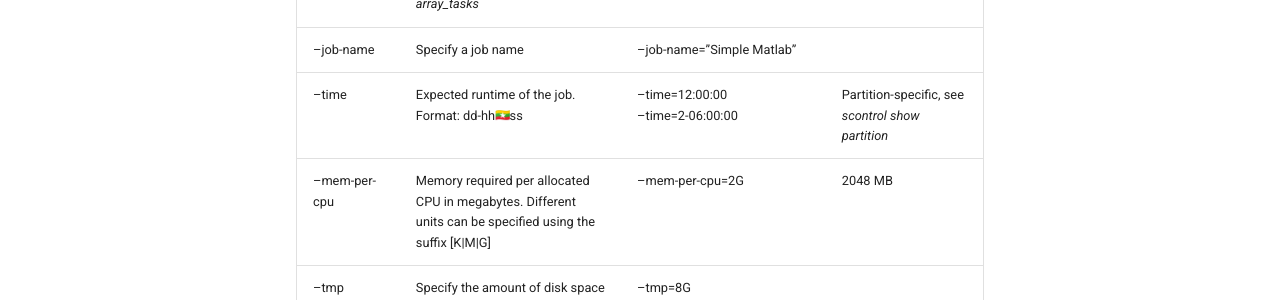
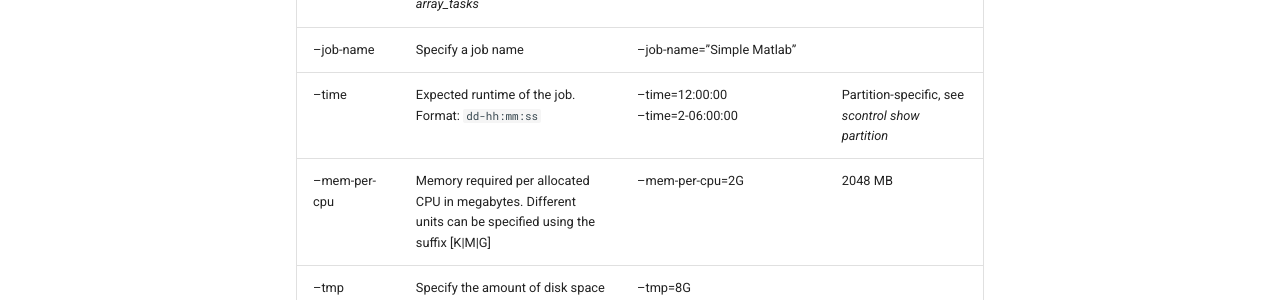
Before and after one commit to GeertvanGeest/cluster-docs, an MkDocs documentation site: the page built from docs/documentation/SLURM_usage/allocation_options.md, in a window 1280 px wide and 900 px high. Shown: the part 466-766 px from the top of the window. Built offline with MkDocs 1.6.1 and Material for MkDocs 9.7.7, drawn with Linux system fonts in a browser that asks for light colours; emoji names are drawn with the system emoji font.

```diff
--- a/docs/documentation/SLURM_usage/allocation_options.md
+++ b/docs/documentation/SLURM_usage/allocation_options.md
@@ -7,7 +7,7 @@ Most options can be used for both `sbatch` and `srun`. Full documentation on `sb
 |--mail-user  | User e-mail address. Used for e-mails on e.g. job failure | --mail-user=user@students.unibe.ch |  |
 |--mail-type  | When to notify a job owner: _none, all, begin, end, fail, requeue, array_tasks_ | --mail-type=end,fail | |
 |--job-name   | Specify a job name | --job-name="Simple Matlab" | |
-|--time       | Expected runtime of the job. Format: dd-hh:mm:ss | --time=12:00:00 <br> --time=2-06:00:00  | Partition-specific, see _scontrol show partition <partname>_ |
+|--time       | Expected runtime of the job. Format: `dd-hh:mm:ss` | --time=12:00:00 <br> --time=2-06:00:00  | Partition-specific, see _scontrol show partition <partname>_ |
 |--mem-per-cpu| Memory required per allocated CPU in megabytes. Different units can be specified using the suffix [K\|M\|G] | --mem-per-cpu=2G | 2048 MB |
 |--tmp        | Specify the amount of disk space that must be available on the compute node(s). The local scratch space for the job is referenced by the variable _TMPDIR_. Default units are megabytes. Different units can be specified using the suffix [K\|M\|G\|T]. | --tmp=8G <br>--tmp=2048 | |
 |--ntasks     | Number of tasks (processes). Used for MPI jobs and job steps that may run distributed on multiple compute nodes | --ntasks=4 | 1 or to match --nodes, --tasks-per-node if specified |
```
